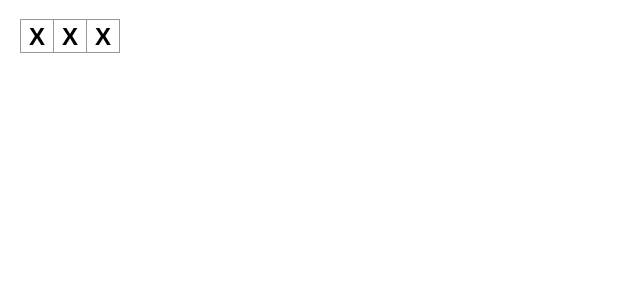
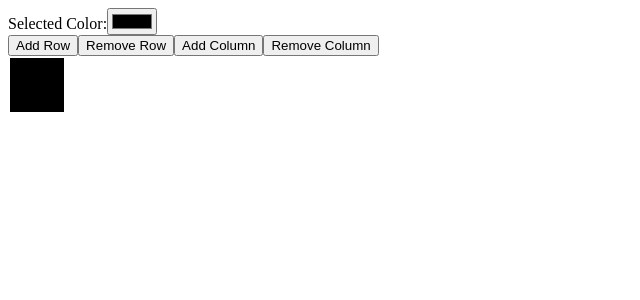
Before and after one commit to aurnabdas/React-Gridmaker, a React (Create React App) app in the folder vy6j3f/src/: page / in a window 1280 px wide. Shown: the top 300 px of the page, without its empty margins (0-640 px from the left). Built offline with nearby package versions, Linux system fonts and the light colour scheme.

Commit message:
added removerows, addRows, addCols, removeCols

```diff
--- a/vy6j3f/src/App.js
+++ b/vy6j3f/src/App.js
@@ -1,15 +1,100 @@
+import './styles.css';
+import React, { useState } from 'react';
 
 
-function Square() {
-  return <button className="square">X</button>;
+function Grid() {
+  const [selectedColor, setSelectedColor] = useState('#000000');
+  const [grid, setGrid] = useState([[selectedColor]]);
+
+  const handleColorChange = (color) => {
+    setSelectedColor(color);
+  };
+
+  const addRow = () => {
+    setGrid((prevGrid) => [...prevGrid, Array(prevGrid[0].length).fill(selectedColor)]);
+  };
+
+  const removeRow = () => {
+    if (grid.length > 1) {
+      setGrid((prevGrid) => prevGrid.slice(0, -1));
+    }
+  };
+
+  const addColumn = () => {
+    setGrid((prevGrid) =>
+      prevGrid.map((row) => {
+        return [...row, selectedColor];
+      })
+    );
+  };
+
+  const removeColumn = () => {
+    if (grid[0].length > 1) {
+      setGrid((prevGrid) =>
+        prevGrid.map((row) => {
+          return row.slice(0, -1);
+        })
+      );
+    }
+  };
+
+  return (
+    <div>
+      <div>
+        Selected Color:
+        <input
+          type="color"
+          value={selectedColor}
+          onChange={(e) => handleColorChange(e.target.value)}
+        />
+      </div>
+      <button onClick={addRow}>Add Row</button>
+      <button onClick={removeRow}>Remove Row</button>
+      <button onClick={addColumn}>Add Column</button>
+      <button onClick={removeColumn}>Remove Column</button>
+
+      <table>
+        <tbody>
+          {grid.map((row, rowIndex) => (
+            <tr key={rowIndex}>
+              {row.map((cellColor, cellIndex) => (
+                <Cell
+                  key={cellIndex}
+                  color={cellColor}
+                  onClick={() => {
+                    const updatedGrid = [...grid];
+                    updatedGrid[rowIndex][cellIndex] = selectedColor;
+                    setGrid(updatedGrid);
+                  }}
+                />
+              ))}
+            </tr>
+          ))}
+        </tbody>
+      </table>
+    </div>
+  );
 }
 
 
-export default function App(){
-  return <>
-  <Square/>
-  <Square/>
-  <Square/>
-  </>
 
+
+function Cell({ color, onClick }) {
+  return (
+    <td
+      className="cell"
+      style={{ backgroundColor: color }}
+      onClick={onClick}
+    ></td>
+  );
 }
+
+function App() {
+  return (
+    <div className="App">
+      <Grid />
+    </div>
+  );
+}
+
+export default App;
--- a/vy6j3f/src/styles.css
+++ b/vy6j3f/src/styles.css
@@ -1,90 +1,32 @@
-* {
-  box-sizing: border-box;
+#colorWheelContainer {
+  width: 200px;
+  height: 200px;
+  border-radius: 50%;
+  background: conic-gradient(red, yellow, green, cyan, blue, magenta, red);
+  cursor: pointer;
 }
 
-body {
-  font-family: sans-serif;
-  margin: 20px;
-  padding: 0;
+#selectedColor {
+  margin-top: 10px;
+  font-weight: bold;
 }
 
-h1 {
-  margin-top: 0;
-  font-size: 22px;
+.button-container {
+  display: flex;
+  justify-content: center;
+  margin-top: 20px;
 }
 
-h2 {
-  margin-top: 0;
-  font-size: 20px;
+#gridTable {
+  border-collapse: collapse;
+  margin: 0 auto;
 }
 
-h3 {
-  margin-top: 0;
-  font-size: 18px;
+.cell {
+  width: 50px;
+  height: 50px;
+  background-color: white;
+  border: 1px solid black;
+  text-align: center;
+  vertical-align: middle;
 }
-
-h4 {
-  margin-top: 0;
-  font-size: 16px;
-}
-
-h5 {
-  margin-top: 0;
-  font-size: 14px;
-}
-
-h6 {
-  margin-top: 0;
-  font-size: 12px;
-}
-
-code {
-  font-size: 1.2em;
-}
-
-ul {
-  padding-inline-start: 20px;
-}
-
-* {
-  box-sizing: border-box;
-}
-
-body {
-  font-family: sans-serif;
-  margin: 20px;
-  padding: 0;
-}
-
-.square {
-  background: #fff;
-  border: 1px solid #999;
-  float: left;
-  font-size: 24px;
-  font-weight: bold;
-  line-height: 34px;
-  height: 34px;
-  margin-right: -1px;
-  margin-top: -1px;
-  padding: 0;
-  text-align: center;
-  width: 34px;
-}
-
-.board-row:after {
-  clear: both;
-  content: '';
-  display: table;
-}
-
-.status {
-  margin-bottom: 10px;
-}
-.game {
-  display: flex;
-  flex-direction: row;
-}
-
-.game-info {
-  margin-left: 20px;
-}
```
Also changed, not shown: 1 other file (tests, documents, lock files or other folders).
